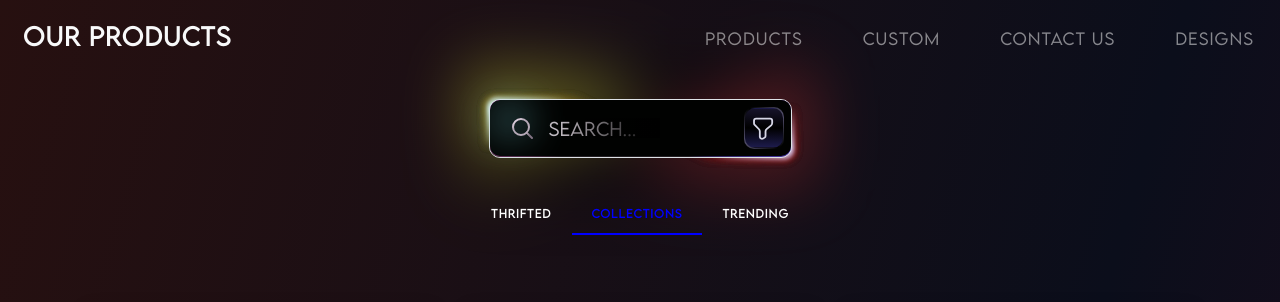
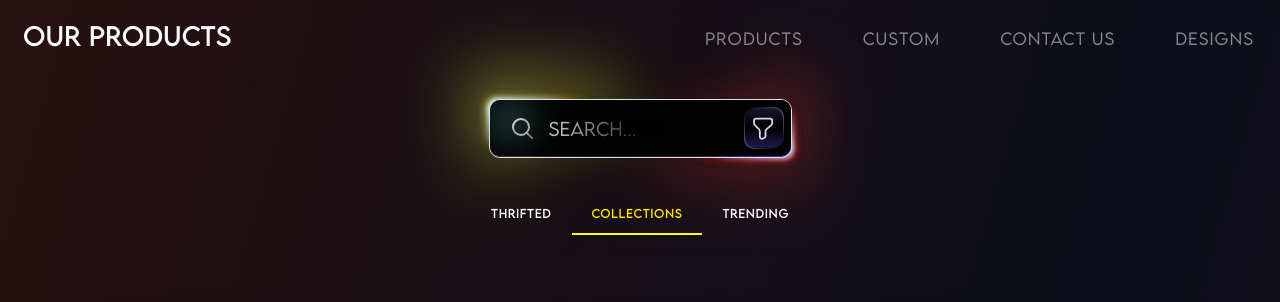
Before and after one commit to multiverse2025/clothingstore, a Django app: page /products/ in a window 1280 px wide. Shown: the top 302 px of the page. Run offline with Django 5.2, Linux system fonts and the light colour scheme; data comes from the database, SQL or seed files in the repository; some libraries are stand-ins or nearby versions.

Commit message:
first commit

```diff
--- a/templates/products.html
+++ b/templates/products.html
@@ -684,13 +684,13 @@ document.querySelector("#check-icon").addEventListener("change", updateNavbarBac
 
 .tab.active {
     border: none;
-    border-bottom: 2px solid blue;
-    color: blue;
+    border-bottom: 2px solid rgb(251, 255, 0);
+    color: rgb(255, 230, 0);
     text-decoration: none;
 }
 
 .tab:hover {
-    color: blue; /* Text color change on hover */
+    color: rgb(255, 242, 0); /* Text color change on hover */
     text-decoration: none;
 }
 </style>
```
